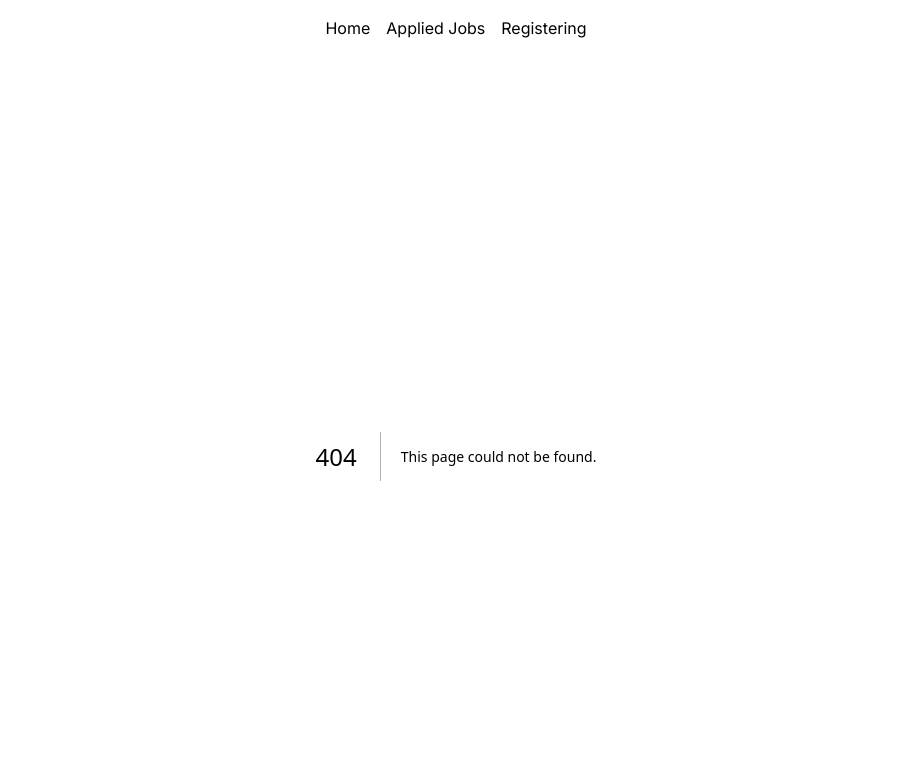
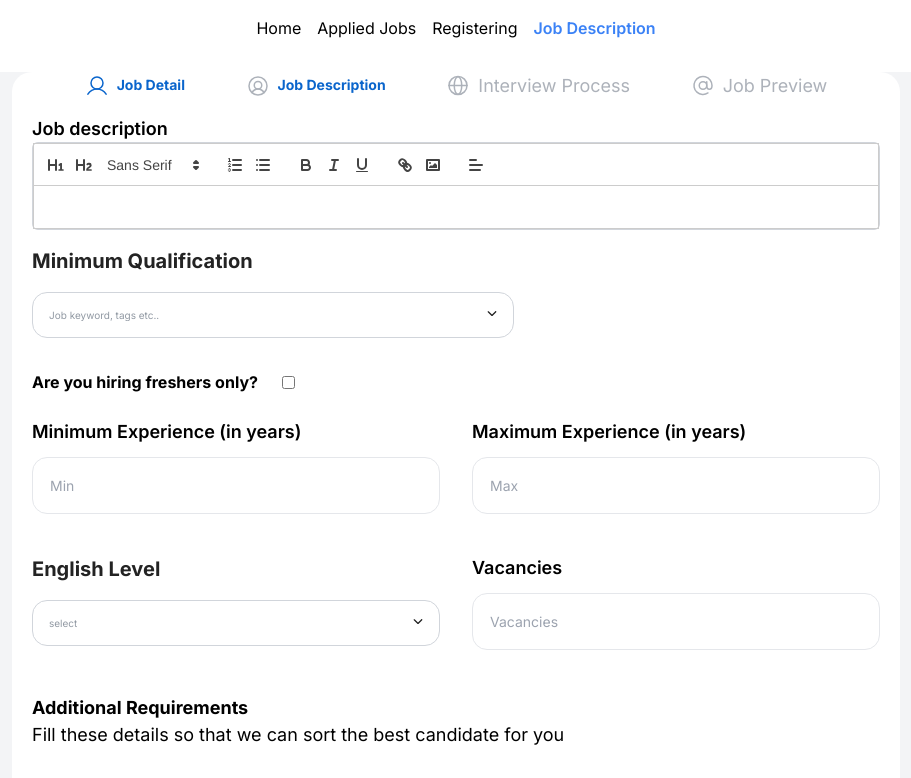
Before and after one commit to ayushballia/eduportal, a Next.js app: page /jobDescription in a window 1280 px wide. Before the commit this address had no page. Shown: the top 778 px of the page, without its empty margins (184-1095 px from the left). Built offline with nearby package versions, Linux system fonts and the light colour scheme.

Commit message:
add job description page

```diff
--- a/package.json
+++ b/package.json
@@ -16,7 +16,8 @@
     "react": "^18",
     "react-datepicker": "^6.9.0",
     "react-dom": "^18",
-    "react-icons": "^5.2.1"
+    "react-icons": "^5.2.1",
+    "react-quill": "^2.0.0"
   },
   "devDependencies": {
     "@types/node": "^20",
--- /dev/null
+++ b/src/app/components/MyEditor.module.css
@@ -0,0 +1,13 @@
+
+.quill {
+    display: flex;
+    flex-direction: column;
+  }
+
+  .ql-toolbar {
+    order: 2; /* Places the toolbar after the editor */
+  }
+
+  .ql-container {
+    order: 1; /* Ensures the editor comes before the toolbar */
+  }
--- /dev/null
+++ b/src/app/components/jobDescription/MyEditor.js
@@ -0,0 +1,39 @@
+"use client"
+
+import dynamic from 'next/dynamic';
+import { useState } from 'react';
+import 'react-quill/dist/quill.snow.css';
+
+const ReactQuill = dynamic(() => import('react-quill'), { ssr: false });
+
+const MyEditor = () => {
+  const [value, setValue] = useState('');
+
+  return (
+    <div className="border border-gray-300 rounded-[6px] bg-white">
+      <ReactQuill
+        value={value}
+        onChange={setValue}
+        className="rounded-[6px]"
+        theme="snow"
+        modules={{
+          toolbar: [
+            [{ 'header': '1' }, { 'header': '2' }, { 'font': [] }],
+            [{ 'list': 'ordered' }, { 'list': 'bullet' }],
+            ['bold', 'italic', 'underline'],
+            ['link', 'image'],
+            [{ 'align': [] }],
+          ],
+        }}
+        formats={[
+          'header', 'font',
+          'list', 'bullet',
+          'bold', 'italic', 'underline',
+          'link', 'image', 'align',
+        ]}
+      />
+    </div>
+  );
+};
+
+export default MyEditor;
--- a/src/app/components/navigationLinks/Links.tsx
+++ b/src/app/components/navigationLinks/Links.tsx
@@ -39,6 +39,16 @@ export default function Links() {
             Registering
           </Link>
         </li>
+        <li>
+          <Link
+            className={`link ${
+              pathname === "/jobDescription" ? "text-blue-500 font-semibold" : ""
+            }`}
+            href="/jobDescription"
+          >
+            Job Description
+          </Link>
+        </li>
       </ul>
     </nav>
   );
--- /dev/null
+++ b/src/app/jobDescription/page.js
@@ -0,0 +1,123 @@
+import Image from "next/image";
+import UserBlueIcon from "@/app/images/registering/form/User.svg";
+import UserCircleIcon from "@/app/images/registering/form/UserCircle.svg";
+import GlobeIcon from "@/app/images/registering/form/GlobeSimple.svg";
+import AtIcon from "@/app/images/registering/form/At.svg";
+import MyEditor from "@/app/components/jobDescription/MyEditor";
+import CustomSelect from "@/app/components/CustomSelect";
+
+const page = () => {
+  return (
+    <div className="bg-gray-100">
+      <div className="px-[20px] my-4 bg-white w-11/12 m-auto rounded-[20px] max-w-[888px]">
+        <ul className="flex items-center justify-evenly gap-2 my-4">
+          <li className="flex gap-2 text-[14px] font-bold text-[#0A65CC] capitalize">
+            <Image src={UserBlueIcon} width={24} height={24} alt="user icon" />
+            Job detail
+          </li>
+          <li className="flex gap-2 text-[14px] font-bold text-[#0A65CC] capitalize">
+            <Image
+              src={UserCircleIcon}
+              width={24}
+              height={24}
+              alt="user circle icon"
+            />
+            Job description
+          </li>
+          <li className="flex gap-2 text-[18px] text-[#ADB2BA] font-normal">
+            <Image src={GlobeIcon} width={24} height={24} alt="globe icon" />
+            Interview Process
+          </li>
+          <li className="flex gap-2 text-[18px] text-[#ADB2BA] font-normal">
+            <Image src={AtIcon} width={24} height={24} alt="at icon" />
+            Job Preview
+          </li>
+        </ul>
+        <form>
+          <div className="my-4">
+            <label className="text-[18px] font-semibold">Job description</label>
+            <MyEditor />
+          </div>
+
+          <div className="2/4">
+            <CustomSelect
+              label={"Minimum Qualification"}
+              placeholder={"Job keyword, tags etc.."}
+            />
+          </div>
+
+          <div className="flex items-center w-2/4 mb-6">
+            <label for="fresher" className="text-[16px] font-bold mr-6">
+              Are you hiring freshers only?
+            </label>
+            <input type="checkbox" class="rounded" />
+          </div>
+
+          <div className="grid grid-cols-2 gap-x-8 gap-y-10">
+            <label
+              for="minEx"
+              className="flex flex-col gap-3 text-[18px] font-semibold"
+            >
+              {" "}
+              Minimum Experience (in years)
+              <input
+                type="text"
+                name="minEx"
+                id="minEx"
+                placeholder="Min"
+                className="text-[14px] text-[#9199A3] font-normal w-full border rounded-[15px] p-[17px]"
+              />
+            </label>
+
+            <label
+              for="maxEx"
+              className="flex flex-col gap-3 text-[18px] font-semibold"
+            >
+              {" "}
+              Maximum Experience (in years)
+              <input
+                type="text"
+                name="maxEx"
+                id="maxEx"
+                placeholder="Max"
+                className="text-[14px] text-[#9199A3] font-normal w-full border rounded-[15px] p-[17px]"
+              />
+            </label>
+
+            <CustomSelect label={"English Level"} placeholder={"select"} />
+            <label
+              for="vacancies"
+              className="flex flex-col gap-3 text-[18px] font-semibold"
+            >
+              {" "}
+              Vacancies
+              <input
+                type="text"
+                name="vacancies"
+                id="vacancies"
+                placeholder="Vacancies"
+                className="text-[14px] text-[#9199A3] font-normal w-full border rounded-[15px] p-[17px]"
+              />
+            </label>
+          </div>
+          <p className="text-[18px] font-bold">Additional Requirements</p>
+          <p className="text-[18px] font-normal">Fill these details so that we can sort the best candidate for you</p>
+
+          <div className="flex justify-between my-8">
+            <button className="px-[38px] py-[22px] text-[16px] font-bold bg-[#2677D2] rounded-[20px] text-white">Age</button>
+            <button className="px-[38px] py-[22px] text-[16px] font-bold  rounded-[20px] ">Gender</button>
+            <button className="px-[38px] py-[22px] text-[16px] font-bold  rounded-[20px] ">Regional Language</button>
+            <button className="px-[38px] py-[22px] text-[16px] font-bold  rounded-[20px] ">Assets </button>
+          </div>
+          <div className="flex justify-between my-8">
+            <button className="px-[18px] py-[8px] text-[20px] font-normal bg-[#2677D2] rounded-[10px] text-white">Gender</button>
+            <button className="px-[18px] py-[8px] text-[20px] font-normal bg-[#2677D2] rounded-[10px] text-white">Gender</button>
+
+          </div>
+        </form>
+      </div>
+    </div>
+  );
+};
+
+export default page;
--- a/src/app/registering/page.js
+++ b/src/app/registering/page.js
@@ -7,6 +7,7 @@ import AtIcon from "@/app/images/registering/form/At.svg";
 import BlankCalenderIcon from "@/app/images/registering/form/CalendarBlank.svg";
 import RegistrationBenefits from "@/app/components/registering/RegistrationBenifits";
 import FormInput from "@/app/components/registering/FormInput";
+import CustomSelect from "@/app/components/CustomSelect.jsx";
 import OtherBenefits from "@/app/components/registering/OtherBenefits";
 
 const Page = () => {
@@ -54,15 +55,21 @@ const Page = () => {
 
           <form className="px-4">
             <div className="grid grid-cols-2 gap-6">
-              <FormInput
-                label="Organization Type"
-                type="select"
-                options={["Select...", "Type 1", "Type 2"]}
+              <CustomSelect
+                label={"Organization Type"}
+                placeholder={"Job keyword, tags etc.."}
               />
-              <FormInput
-                label="Organization Name"
-                placeholder="Job keyword, tags etc..."
+
+              <CustomSelect
+                label={"Organization Name"}
+                placeholder={"Job keyword, tags etc..."}
               />
+
+              <CustomSelect
+                label={"Job Category"}
+                placeholder={"Job keyword, tags etc..."}
+              />
+
               <FormInput
                 label="Job Category"
                 type="select"
```
Also changed, not shown: 1 other file (tests, documents, lock files or other folders).
